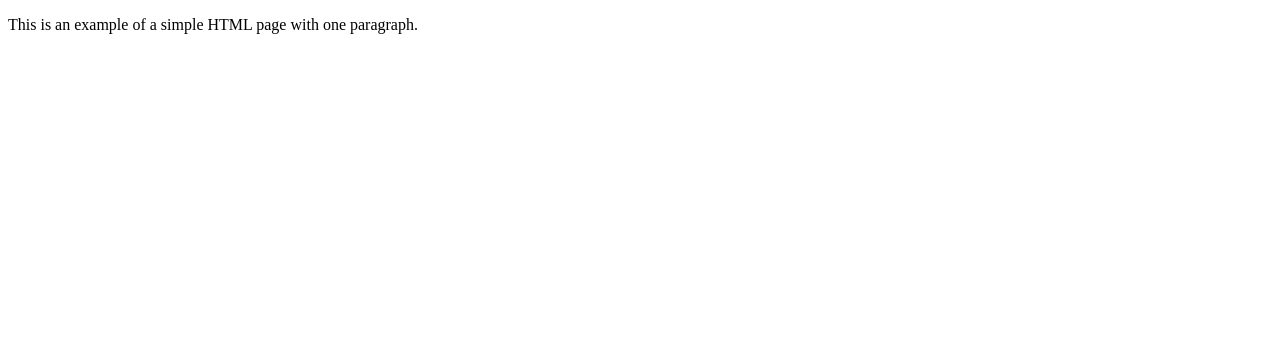
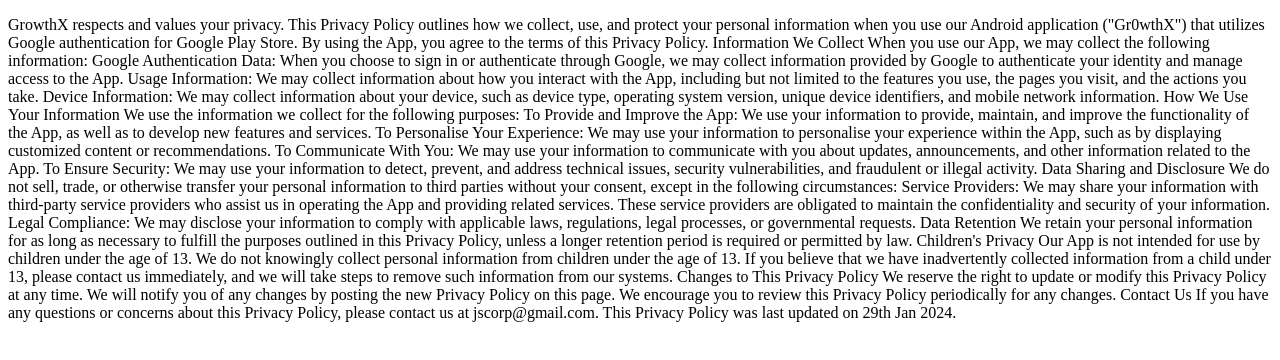
Before and after one commit to jscorp-x/growthx_privacy_policy, a plain HTML site: page index.html in a window 1280 px wide. Drawn offline with Linux system fonts and the light colour scheme.

Commit message:
index updated

```diff
--- a/index.html
+++ b/index.html
@@ -4,6 +4,32 @@
         <title>Example</title>
     </head>
     <body>
-        <p>This is an example of a simple HTML page with one paragraph.</p>
+        <p>
+            GrowthX respects and values your privacy. This Privacy Policy outlines how we collect, use, and protect your personal information when you use our Android application ("Gr0wthX") that utilizes Google authentication for Google Play Store. By using the App, you agree to the terms of this Privacy Policy.
+            Information We Collect
+            When you use our App, we may collect the following information:
+            Google Authentication Data: When you choose to sign in or authenticate through Google, we may collect information provided by Google to authenticate your identity and manage access to the App.
+            Usage Information: We may collect information about how you interact with the App, including but not limited to the features you use, the pages you visit, and the actions you take.
+            Device Information: We may collect information about your device, such as device type, operating system version, unique device identifiers, and mobile network information.
+            How We Use Your Information
+            We use the information we collect for the following purposes:
+            To Provide and Improve the App: We use your information to provide, maintain, and improve the functionality of the App, as well as to develop new features and services.
+            To Personalise Your Experience: We may use your information to personalise your experience within the App, such as by displaying customized content or recommendations.
+            To Communicate With You: We may use your information to communicate with you about updates, announcements, and other information related to the App.
+            To Ensure Security: We may use your information to detect, prevent, and address technical issues, security vulnerabilities, and fraudulent or illegal activity.
+            Data Sharing and Disclosure
+            We do not sell, trade, or otherwise transfer your personal information to third parties without your consent, except in the following circumstances:
+            Service Providers: We may share your information with third-party service providers who assist us in operating the App and providing related services. These service providers are obligated to maintain the confidentiality and security of your information.
+            Legal Compliance: We may disclose your information to comply with applicable laws, regulations, legal processes, or governmental requests.
+            Data Retention
+            We retain your personal information for as long as necessary to fulfill the purposes outlined in this Privacy Policy, unless a longer retention period is required or permitted by law.
+            Children's Privacy
+            Our App is not intended for use by children under the age of 13. We do not knowingly collect personal information from children under the age of 13. If you believe that we have inadvertently collected information from a child under 13, please contact us immediately, and we will take steps to remove such information from our systems.
+            Changes to This Privacy Policy
+            We reserve the right to update or modify this Privacy Policy at any time. We will notify you of any changes by posting the new Privacy Policy on this page. We encourage you to review this Privacy Policy periodically for any changes.
+            Contact Us
+            If you have any questions or concerns about this Privacy Policy, please contact us at jscorp@gmail.com.
+            This Privacy Policy was last updated on 29th Jan 2024.
+        </p>
     </body>
 </html>
```
